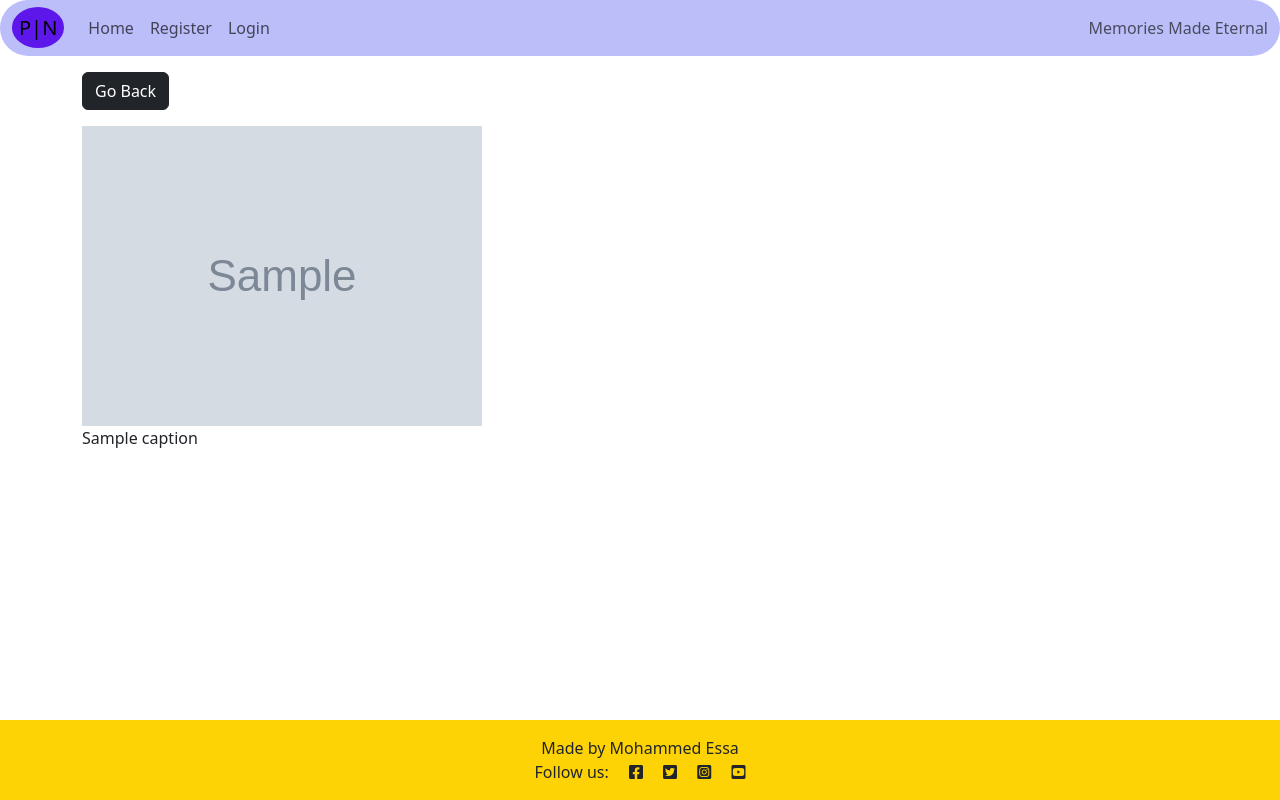
After one commit to MoEssa1/PhotoNest, a Django app: template album/templates/album/photo.html in a window 1280 px wide. The commit adds this page. Run offline with Django 3.2, Linux system fonts and the light colour scheme; the template is opened without the code that fills it: most values are stand-ins (such as "Sample title", 1, 10 or a date in 2020); grey boxes marked "Sample" are stand-in pictures.

Commit message:
Added photo.html and now showing individual photo's

```diff
--- /dev/null
+++ b/album/templates/album/photo.html
@@ -0,0 +1,19 @@
+{% extends "base.html" %}
+
+{% block content %}
+<div class="container">
+    <div class="row justify-content-center">
+        <div class="col">
+
+            <a href="{% url 'welcome' %}" class="btn btn-dark my-3">Go Back</a>
+
+            <div class="photo-container">
+                <img style="max-width: 100%; max-height: 100%;" src="{{photo.image.url}}">
+
+                <p>{{photo.caption}}</p>
+            </div>
+
+        </div>
+    </div>
+</div>
+{% endblock %}
--- a/album/templates/album/welcome_page.html
+++ b/album/templates/album/welcome_page.html
@@ -36,13 +36,13 @@
 
                 {% for photo in photos %}
                 <div class="col-md-4">
-                    <div class="card my-2">
-                        <img class="image-thumbail" src="{{photo.image.url}}" alt="Card image cap">
+                    <div class="card card-container my-2">
+                        <img class="image-preview" src="{{photo.image.url}}" alt="Card image cap">
 
                         <div class="card-body">
                             <small>{{ photo.caption }}</small>
                         </div>
-                        <a href="#" class="btn btn-outline-dark btn-sm m-1">View</a>
+                        <a href="{% url 'photo' photo.id %}" class="btn btn-outline-dark btn-sm m-1">View</a>
                     </div>
                 </div>
                 {% empty %}
--- a/album/urls.py
+++ b/album/urls.py
@@ -5,5 +5,6 @@ from django.urls import path
 
 urlpatterns = [
     path('', views.HomePage, name='home'),
-    path('welcome/', views.WelcomePage, name='welcome')
+    path('welcome/', views.WelcomePage, name='welcome'),
+    path('photo/<int:id>/', views.viewPhoto, name='photo')
 ]
--- a/static/css/style.css
+++ b/static/css/style.css
@@ -48,3 +48,24 @@ text-align: center;
     border: #5e17eb;
     border-radius: 20%;
 }
+
+/* ----------welcome page */
+.card-container{
+height: 250px;
+}
+
+.image-preview {
+    height: 200px;
+    object-fit: cover;
+}
+
+/* -----------image.html */
+
+.photo-container {
+    height: 80vh;
+}
+
+.photo-container img{
+    max-width: 100%;
+    max-height: 100%;
+}
```
Also changed, not shown: album/views.py (+6 -1 lines), static/images/photos/dog-theme.jpg (added), static/images/photos/fruits-themejpg.jpg (added).
